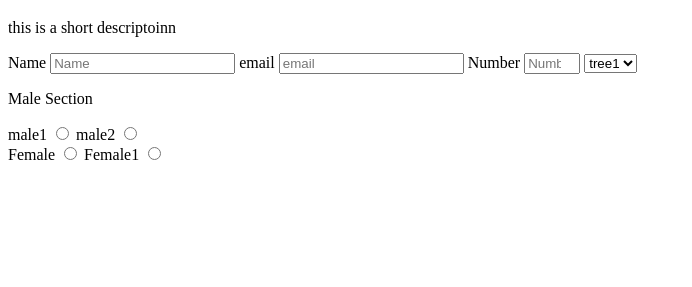
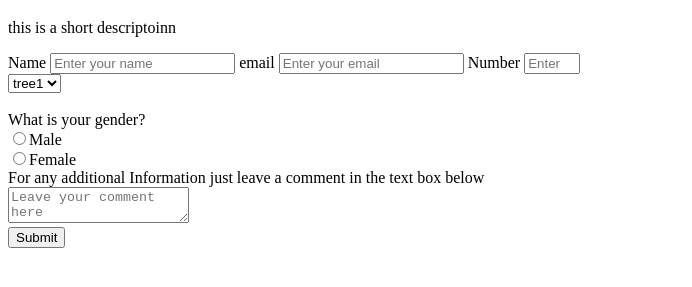
Before and after one commit to clifftony/MicroverseFinalTrial, a plain HTML site: page index.html in a window 1280 px wide. Shown: the part 61-348 px from the top of the page, without its empty margins (0-692 px from the left). Drawn offline with Linux system fonts and the light colour scheme.

Commit message:
userStory15

```diff
--- a/index.html
+++ b/index.html
@@ -11,29 +11,32 @@
     <p id="description">this is a short descriptoinn</p>
     <form id="survey-form">
       <label id="name-label" for ="name">Name</label>
-      <input type="text" id="name" placeholder="Name" />
+      <input type="text" id="name" placeholder="Enter your name" />
       <label id="email-label" for ="email">email</label>
-      <input type="email" id="email" placeholder="email"/>
+      <input type="email" id="email" placeholder="Enter your email"/>
       <label id="number-label" for ="number">Number</label>
-      <input type="number" id="number" placeholder="Number" min = "1" max = "10"/>
+      <input type="number" id="number" placeholder="Enter your number" min = "1" max = "10"/>
+      <br>
       <select id = "dropdown">
         <option>tree1</option>
         <option>tree2</option>
         <option>tree3</option>
 
       </select>
-      <p>Male Section</p>
-      <div>
-      <label for="male1">male1 <input id="male1" type="radio" name="male"> </label>
+      <br>
+      <br>
+      <label>What is your gender?</label>
+      <br>
+      <input type="radio" name="radio-buttons" class="radio" value="1">Male</input>
+      <br>
+      <input type="radio" name="radio-buttons" class="radio" value="2">Female</input>
+      <br>
 
-      <label for="male2">male2 <input id = "male2" type="radio" name="male"> </label>
-      </div>
-
-      <div>
-      <label for="Female">Female <input id ="Female" type="radio" name="Female"> </label>
-      <label for="Female1">Female1 <input id ="Female1" type="radio" name="Female"> </label>
-      </div>
-
+      <label>For any additional Information just leave a comment in the text box below</label>
+      <br>
+      <textarea type = "message" placeholder="Leave your comment here"></textarea>
+      <br>
+      <input type="submit" id="submit"></input>
 
 
     </form>
```
